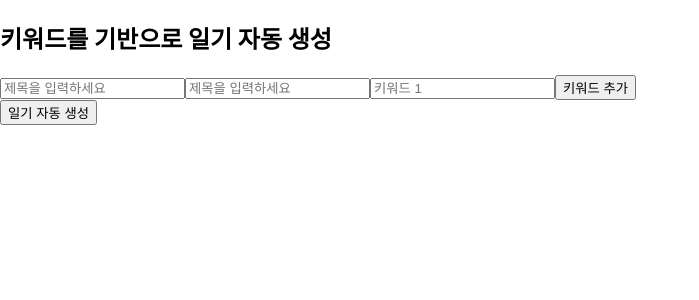
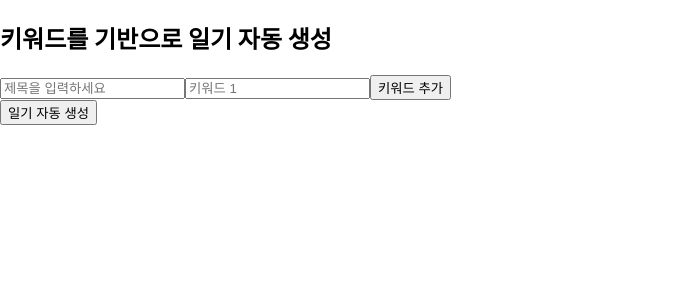
Before and after one commit to ljh00112233/test_render1, a React (Create React App) app in the folder client/: page / in a window 1280 px wide. Shown: the top 300 px of the page, without its empty margins (0-699 px from the left). Built offline with nearby package versions, Linux system fonts and the light colour scheme; no server answers.

Commit message:
Update App.js

```diff
--- a/client/src/App.js
+++ b/client/src/App.js
@@ -72,12 +72,6 @@ function App() {
         onChange={handleTitleChange}
         placeholder="제목을 입력하세요"
       />
-      <input
-        value={title}
-        onChange={handleTitleChange}
-        placeholder="제목을 입력하세요"
-      />
-
       {keywords.map((keyword, index) => (
         <input
           key={index}
```
